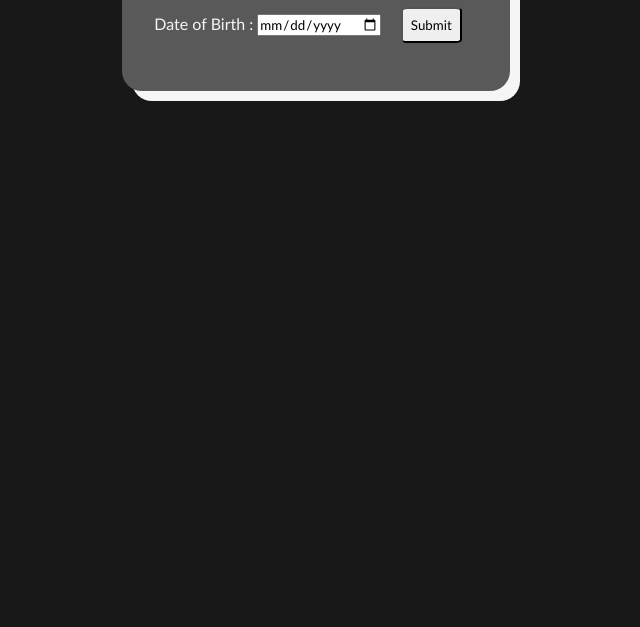
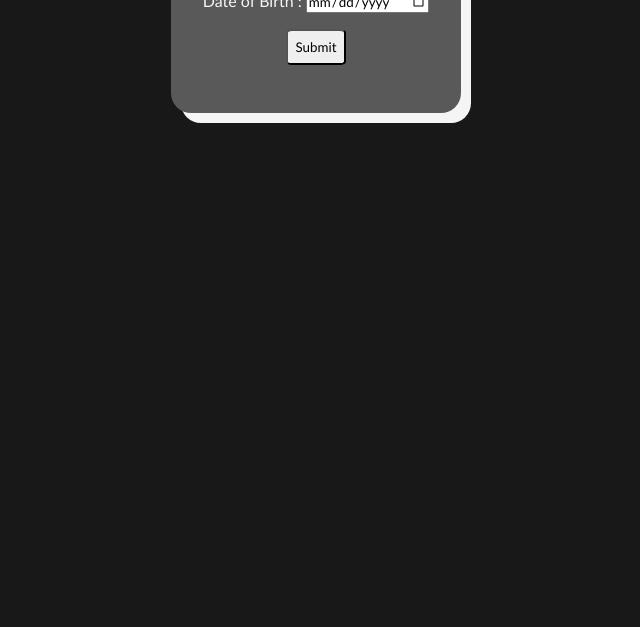
Before and after one commit to Apurv7777/Age_Calculator, a plain HTML site: page index.html in a window 1280 px wide. Shown: the part 173-800 px from the top of the page, without its empty margins (324-964 px from the left). Drawn offline with Linux system fonts and the light colour scheme.

Commit message:
Update index.html

```diff
--- a/index.html
+++ b/index.html
@@ -13,7 +13,9 @@
             <form onsubmit="handleSubmit">
                 <label for="age">Date of Birth :</label>
                 <input type="date" name="age" id="age" />
-                <button type="submit" id="submit">Submit</button>
+                <div class="btn">
+                    <button type="submit" id="submit">Submit</button>
+                </div>
             </form>
         </div>
         <p class="msg"></p>
```
